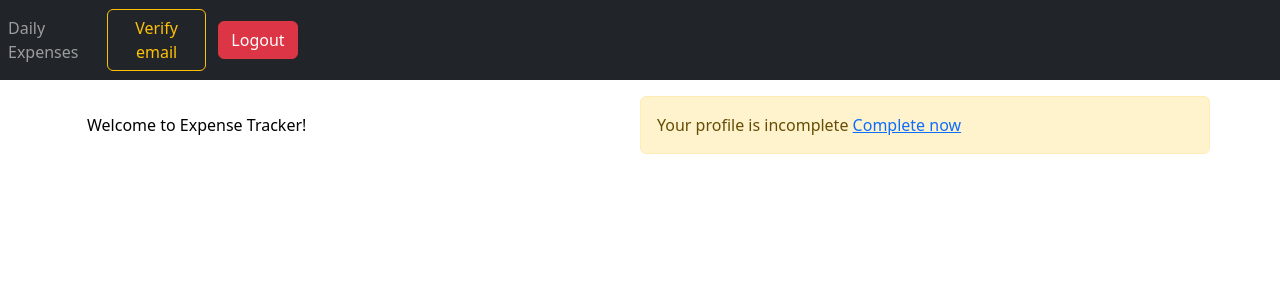
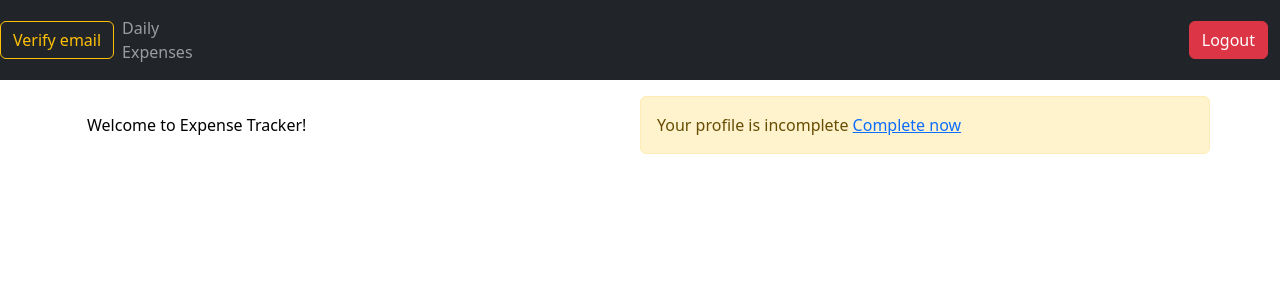
Before and after one commit to AthulPM97/Expense-tracker-app, a React (Create React App) app: page /complete-profile in a window 1280 px wide. Shown: the top 300 px of the page. Built offline with nearby package versions, Linux system fonts and the light colour scheme; sample sign-in values are in the browser's storage.

Commit message:
Made the database user specific

```diff
--- a/src/Pages/SignUpPage.js
+++ b/src/Pages/SignUpPage.js
@@ -1,6 +1,7 @@
 import Signup from "../components/Authentication/Signup";
 import SignIn from "../components/Authentication/SignIn";
 import { useState } from "react";
+import "./SignupPage.css";
 
 const SignUpPage = () => {
   //states
@@ -8,12 +9,17 @@ const SignUpPage = () => {
 
   //handlers
   const modeChangeHandler = () => {
-    setIsLoginMode(mode => !mode);
+    setIsLoginMode((mode) => !mode);
   };
-  return <div>
-    {!isloginMode && <Signup changeMode={modeChangeHandler}/>}
-    {isloginMode && <SignIn changeMode={modeChangeHandler}/>}
-    </div>;
+  return (
+    <div>
+      <header className="header">
+        <h1>Expense Tracker</h1>
+      </header>
+      {!isloginMode && <Signup changeMode={modeChangeHandler} />}
+      {isloginMode && <SignIn changeMode={modeChangeHandler} />}
+    </div>
+  );
 };
 
 export default SignUpPage;
--- /dev/null
+++ b/src/Pages/SignupPage.css
@@ -0,0 +1,13 @@
+.header {
+    width: 100%;
+    height: 5rem;
+    padding: 0 10%;
+    display: flex;
+    align-items: center;
+    justify-content: space-between;
+    background-color: #252424;
+  }
+
+  .header h1 {
+    color: white;
+  }
--- a/src/components/Authentication/SignIn.js
+++ b/src/components/Authentication/SignIn.js
@@ -51,7 +51,7 @@ const SignIn = (props) => {
           dispatch(authActions.login({token: data.idToken, email: data.email}));
           history.push('/complete-profile');
           localStorage.setItem('token', data.idToken);
-          localStorage.setItem('email', data.email);
+          localStorage.setItem('uid', data.localId);
 
           console.log("User has successfully signed in");
         }
--- a/src/components/Authentication/Signup.js
+++ b/src/components/Authentication/Signup.js
@@ -54,7 +54,7 @@ const Signup = (props) => {
             authActions.login({ token: data.idToken, email: data.email })
           );
           localStorage.setItem('token', data.idToken);
-          localStorage.setItem('email', data.email);
+          localStorage.setItem('uid', data.localId);
           console.log("User has successfully signed up");
         }
       } catch (err) {
--- a/src/components/Expenses/DailyExpenses.js
+++ b/src/components/Expenses/DailyExpenses.js
@@ -11,6 +11,7 @@ const DailyExpenses = () => {
     (state) => state.expenses.premiumEligible
   );
   const dispatch = useDispatch();
+  const userID = useSelector(state => state.auth.userID);
 
   //states
   const [isEditing, setIsEditing] = useState(false);
@@ -21,7 +22,7 @@ const DailyExpenses = () => {
     const getExpenses = async () => {
       try {
         const response = await fetch(
-          "https://expense-tracker-26c78-default-rtdb.firebaseio.com/expenses.json"
+          `https://expense-tracker-26c78-default-rtdb.firebaseio.com/expenses/${userID}.json`
         );
         if (response.ok) {
           const data = await response.json();
@@ -51,7 +52,9 @@ const DailyExpenses = () => {
         return total + parseInt(expense.amount);
       }, 0);
       if(totalAmount > 10000) {
-        dispatch(expensesActions.eligibleForPremium());
+        dispatch(expensesActions.eligibleForPremium(true));
+      } else {
+        dispatch(expensesActions.eligibleForPremium(false));
       }
     };
     checkEligible();
@@ -74,7 +77,7 @@ const DailyExpenses = () => {
     const postExpenseData = async () => {
       try {
         const response = await fetch(
-          "https://expense-tracker-26c78-default-rtdb.firebaseio.com/expenses.json",
+          `https://expense-tracker-26c78-default-rtdb.firebaseio.com/expenses/${userID}.json`,
           {
             method: "POST",
             body: JSON.stringify({
@@ -124,7 +127,7 @@ const DailyExpenses = () => {
     const putExpense = async () => {
       try {
         const response = await fetch(
-          `https://expense-tracker-26c78-default-rtdb.firebaseio.com/expenses/${editItemId}.json`,
+          `https://expense-tracker-26c78-default-rtdb.firebaseio.com/expenses/${userID}/${editItemId}.json`,
           {
             method: "PUT",
             body: JSON.stringify({
--- a/src/components/Expenses/ExpenseItem.js
+++ b/src/components/Expenses/ExpenseItem.js
@@ -1,18 +1,18 @@
 import { Button, Col, Container, Row } from "react-bootstrap";
-import { useDispatch } from "react-redux";
+import { useDispatch, useSelector } from "react-redux";
 import { expensesActions } from "../../store/expenses";
 
 const ExpenseItem = (props) => {
-
   //store
   const dispatch = useDispatch();
+  const userID = useSelector(state => state.auth.userID);
 
   //handlers
   const deleteItemHandler = (id) => {
     const deleteData = async () => {
       try {
         const response = await fetch(
-          `https://expense-tracker-26c78-default-rtdb.firebaseio.com/expenses/${id}.json`,
+          `https://expense-tracker-26c78-default-rtdb.firebaseio.com/expenses/${userID}/${id}.json`,
           {
             method: "DELETE",
             headers: {
--- a/src/components/Header/Navigationbar.js
+++ b/src/components/Header/Navigationbar.js
@@ -5,15 +5,15 @@ import { authActions } from "../../store/auth";
 import { themeActions } from "../../store/theme";
 
 const Navigationbar = () => {
-
   //history
   const history = useHistory();
 
   //store
   const dispatch = useDispatch();
   const token = useSelector((state) => state.auth.token);
-  const premiumEligible = useSelector(state => state.expenses.premiumEligible);
-  const theme = useSelector(state => state.theme.theme);
+  const premiumEligible = useSelector(
+    (state) => state.expenses.premiumEligible
+  );
 
   //handlers
   const verifyMailHandler = () => {
@@ -42,33 +42,42 @@ const Navigationbar = () => {
         alert(err.message);
       }
     };
-
     verifyMail();
   };
 
   const activatePremiumHandler = () => {
     dispatch(themeActions.switchTheme());
-  }
+  };
 
   const logoutHandler = () => {
     dispatch(authActions.logout());
-    history.push('/login')
+    history.push("/login");
   };
 
   return (
-    <Navbar bg="dark" variant="dark">
-      <Nav className="me-auto">
-        <Nav.Link href="/daily-expenses">Daily Expenses</Nav.Link>
-      </Nav>
-      {premiumEligible && <Button variant="outline-success" onClick={activatePremiumHandler}>Activate Premium</Button>}
+    <Navbar bg="dark" variant="dark" expand="lg">
+      {premiumEligible && (
+        <Button variant="outline-success" onClick={activatePremiumHandler}>
+          Activate Premium
+        </Button>
+      )}
       <Button variant="outline-warning" onClick={verifyMailHandler}>
         Verify email
       </Button>
-      <Container>
-        <Button variant="danger" onClick={logoutHandler}>
-          Logout
-        </Button>
-      </Container>
+      <Navbar.Collapse>
+        <Nav className="mr-auto">
+          <Nav.Link href="/daily-expenses">Daily Expenses</Nav.Link>
+        </Nav>
+        <Container>
+          <Button
+            variant="danger"
+            className="float-end"
+            onClick={logoutHandler}
+          >
+            Logout
+          </Button>
+        </Container>
+      </Navbar.Collapse>
     </Navbar>
   );
 };
--- a/src/store/auth.js
+++ b/src/store/auth.js
@@ -1,12 +1,12 @@
 import { createSlice } from "@reduxjs/toolkit";
 
 const savedToken = localStorage.getItem('token') || '';
-const savedEmail = localStorage.getItem('email') || '';
+const userID = localStorage.getItem('uid') || '';
 
 const initialAuthState = {
   isLoggedIn: !!savedToken,
   token: savedToken,
-  email: savedEmail,
+  userID: userID,
 };
 
 const authSlice = createSlice({
@@ -16,12 +16,12 @@ const authSlice = createSlice({
     login(state,action) {
       state.isLoggedIn = true;
       state.token = action.payload.token;
-      state.email = action.payload.email;
+      state.userID = action.payload.localId;
     },
     logout(state) {
       state.isLoggedIn = false;
       localStorage.removeItem('token');
-      localStorage.removeItem('email');
+      localStorage.removeItem('uid');
     },
   },
 });
--- a/src/store/expenses.js
+++ b/src/store/expenses.js
@@ -23,8 +23,8 @@ const expensesSlice = createSlice({
     emptyExpenses(state) {
       state.expenses = [];
     },
-    eligibleForPremium(state) {
-      state.premiumEligible = true;
+    eligibleForPremium(state,action) {
+      state.premiumEligible = action.payload;
     },
   },
 });
```
